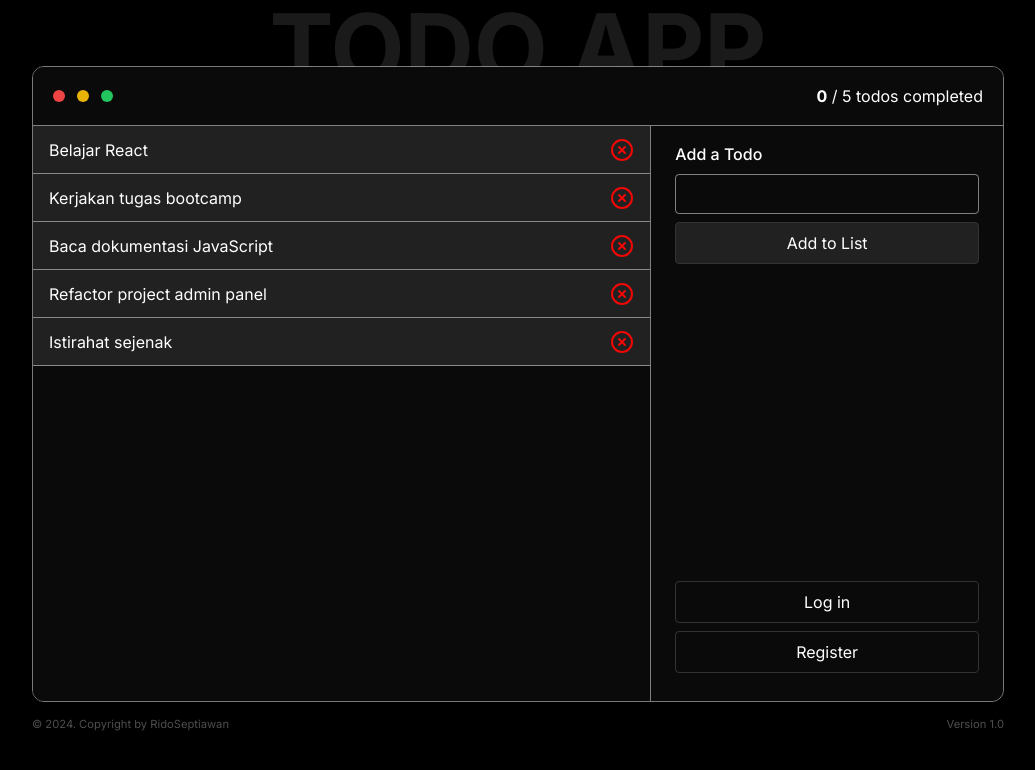
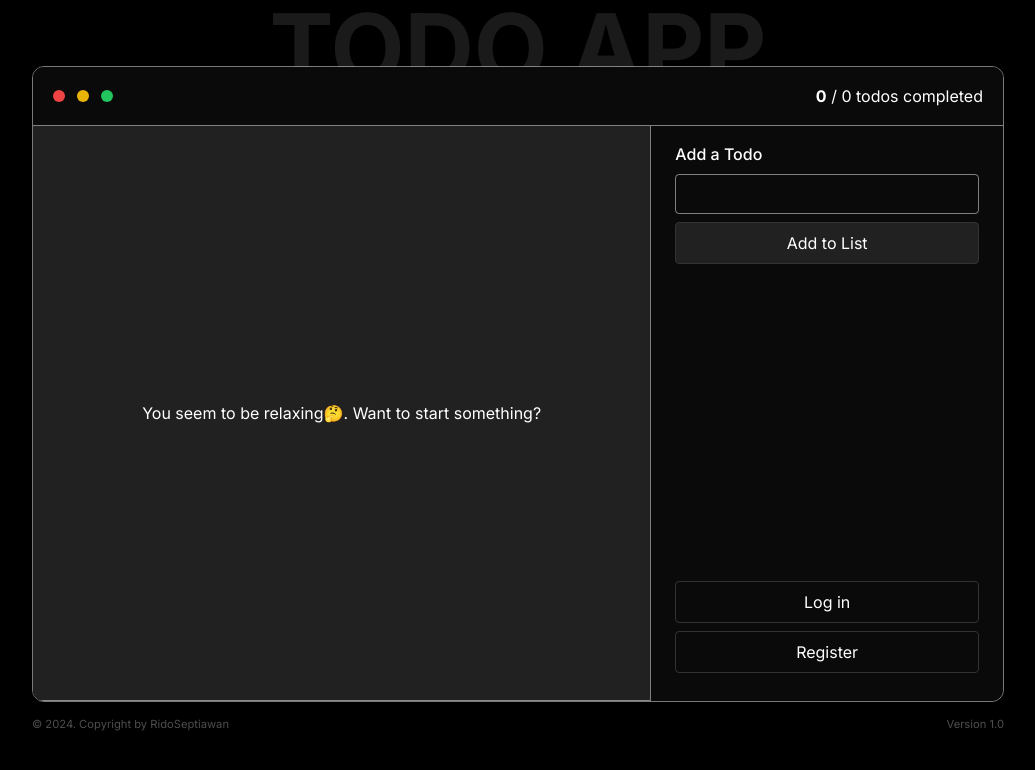
Before and after one commit to riddsep/todolist-react, a React (Vite) app: page / in a window 1280 px wide. Shown: the top 770 px of the page, without its empty margins (122-1157 px from the left). Built offline with nearby package versions, Linux system fonts and the light colour scheme.

Commit message:
feat: minor changes

```diff
--- a/src/App.tsx
+++ b/src/App.tsx
@@ -5,13 +5,7 @@ import Sidebar from "./components/Sidebar";
 import TodoList from "./components/TodoList";
 import { useState } from "react";
 function App() {
-  const [todos, setTodos] = useState([
-    { id: 1, text: "Belajar React", isCompleted: false },
-    { id: 2, text: "Kerjakan tugas bootcamp", isCompleted: false },
-    { id: 3, text: "Baca dokumentasi JavaScript", isCompleted: false },
-    { id: 4, text: "Refactor project admin panel", isCompleted: false },
-    { id: 5, text: "Istirahat sejenak", isCompleted: false },
-  ]);
+  const [todos, setTodos] = useState([]);
   return (
     <div className="flex flex-col items-center justify-center font-sans bg-black min-h-screen">
       <BackgroundHeading />
--- a/src/components/AddTodoForm.tsx
+++ b/src/components/AddTodoForm.tsx
@@ -13,6 +13,8 @@ const AddTodoForm = ({ todos, setTodos }) => {
   }
   function handleSubmit(e) {
     e.preventDefault();
+    if (!todoItem.text) return;
+
     setTodos((prev) => [...prev, todoItem]);
 
     setTodoItem({
--- a/src/components/Sidebar.tsx
+++ b/src/components/Sidebar.tsx
@@ -3,7 +3,7 @@ import Button from "./Button";
 
 const Sidebar = ({ todos, setTodos }) => {
   return (
-    <section className="flex flex-col justify-between col-[2/3] row-[2/3] bg-[#0A0A0A] border-l border-gray-100/50 rounded-br-xl px-6 pt-4 pb-7">
+    <section className="no-scrollbar flex flex-col justify-between col-[2/3] row-[2/3] bg-[#0A0A0A] border-l border-gray-100/50 rounded-br-xl px-6 pt-4 pb-7">
       <AddTodoForm todos={todos} setTodos={setTodos} />
 
       <div className="space-y-2">
--- a/src/components/TodoList.tsx
+++ b/src/components/TodoList.tsx
@@ -12,8 +12,13 @@ const TodoList = ({ todos, setTodos }) => {
   }
 
   return (
-    <ul className="bg-[#0A0A0A] text-white ">
-      {todos.map((todo) => (
+    <ul className="bg-[#0A0A0A] text-white overflow-y-auto">
+      {todos.length === 0 ? (
+        <li className="flex justify-center items-center px-4 h-full cursor-pointer bg-[#212121] border-b border-gray-100/50">
+          You seem to be relaxing🤔. Want to start something?
+        </li>
+      ) : (
+        todos.map((todo) => (
           <li
             key={todo.id}
             className={`flex justify-between items-center px-4 h-12 cursor-pointer bg-[#212121] border-b border-gray-100/50 ${
@@ -24,7 +29,8 @@ const TodoList = ({ todos, setTodos }) => {
             <span>{todo.text}</span>
             <DeleteButton handleDelete={() => handleDelete(todo.id)} />
           </li>
-      ))}
+        ))
+      )}
     </ul>
   );
 };
--- a/src/index.css
+++ b/src/index.css
@@ -1,6 +1,10 @@
 @tailwind base;
 @tailwind components;
 @tailwind utilities;
+
+::-webkit-scrollbar {
+  display: none;
+}
 
 @media (max-height: 950px) {
   h1 {
```
Lines whose indentation alone changed are shown as unchanged.
